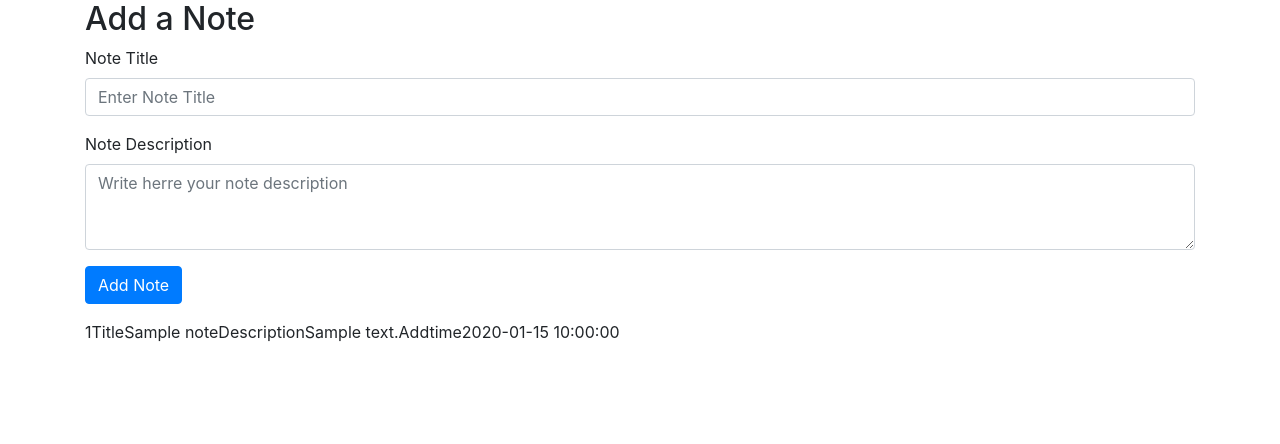
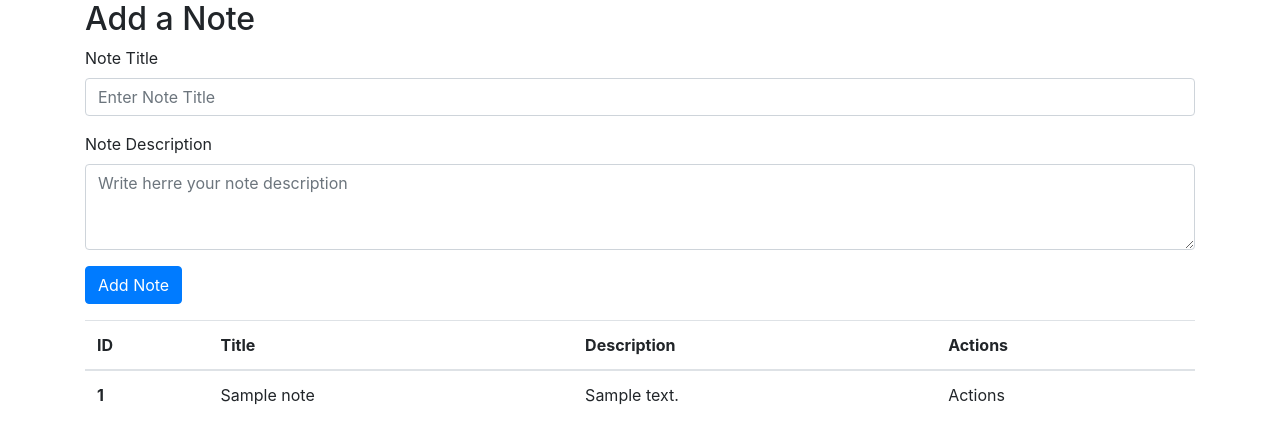
Before and after one commit to ssakibs04/iNotes, a PHP site: page / in a window 1280 px wide. Shown: the part 72-516 px from the top of the page. Run offline with PHP 8.4, Linux system fonts and the light colour scheme; tables that the repository leaves empty or names only in its code hold one stand-in row (values such as "Sample post"); some libraries are stand-ins or nearby versions.

Commit message:
Second commit

```diff
--- a/index.php
+++ b/index.php
@@ -18,31 +18,48 @@ if (!$conn) {
 
 ?>
 
-<!doctype html>
+<!DOCTYPE html>
 <html lang="en">
   <head>
     <!-- Required meta tags -->
-    <meta charset="utf-8">
-    <meta name="viewport" content="width=device-width, initial-scale=1, shrink-to-fit=no">
+    <meta charset="utf-8" />
+    <meta
+      name="viewport"
+      content="width=device-width, initial-scale=1, shrink-to-fit=no"
+    />
 
     <!-- Bootstrap CSS -->
-    <link rel="stylesheet" href="https://cdn.jsdelivr.net/npm/bootstrap@4.0.0/dist/css/bootstrap.min.css" integrity="sha384-Gn5384xqQ1aoWXA+058RXPxPg6fy4IWvTNh0E263XmFcJlSAwiGgFAW/dAiS6JXm" crossorigin="anonymous">
+    <link
+      rel="stylesheet"
+      href="https://cdn.jsdelivr.net/npm/bootstrap@4.0.0/dist/css/bootstrap.min.css"
+      integrity="sha384-Gn5384xqQ1aoWXA+058RXPxPg6fy4IWvTNh0E263XmFcJlSAwiGgFAW/dAiS6JXm"
+      crossorigin="anonymous"
+    />
 
     <title>iNotes</title>
   </head>
   <body>
-
     <!-- navbar started -->
     <nav class="navbar navbar-expand-lg navbar-dark bg-dark">
       <a class="navbar-brand" href="#">iNotes</a>
-  <button class="navbar-toggler" type="button" data-toggle="collapse" data-target="#navbarSupportedContent" aria-controls="navbarSupportedContent" aria-expanded="false" aria-label="Toggle navigation">
+      <button
+        class="navbar-toggler"
+        type="button"
+        data-toggle="collapse"
+        data-target="#navbarSupportedContent"
+        aria-controls="navbarSupportedContent"
+        aria-expanded="false"
+        aria-label="Toggle navigation"
+      >
         <span class="navbar-toggler-icon"></span>
       </button>
 
       <div class="collapse navbar-collapse" id="navbarSupportedContent">
         <ul class="navbar-nav mr-auto">
           <li class="nav-item active">
-        <a class="nav-link" href="#">Home <span class="sr-only">(current)</span></a>
+            <a class="nav-link" href="#"
+              >Home <span class="sr-only">(current)</span></a
+            >
           </li>
           <li class="nav-item">
             <a class="nav-link" href="#">About</a>
@@ -52,8 +69,15 @@ if (!$conn) {
           </li>
         </ul>
         <form class="form-inline my-2 my-lg-0">
-      <input class="form-control mr-sm-2" type="search" placeholder="Search" aria-label="Search">
-      <button class="btn btn-outline-success my-2 my-sm-0" type="submit">Search</button>
+          <input
+            class="form-control mr-sm-2"
+            type="search"
+            placeholder="Search"
+            aria-label="Search"
+          />
+          <button class="btn btn-outline-success my-2 my-sm-0" type="submit">
+            Search
+          </button>
         </form>
       </div>
     </nav>
@@ -65,11 +89,24 @@ if (!$conn) {
         <div class="form-group">
           <h2>Add a Note</h2>
           <label for="notetitle">Note Title</label>
-    <input type="text" class="form-control" id="notetitle" name="notetilte" aria-describedby="emailHelp" placeholder="Enter Note Title">
+          <input
+            type="text"
+            class="form-control"
+            id="notetitle"
+            name="notetilte"
+            aria-describedby="emailHelp"
+            placeholder="Enter Note Title"
+          />
         </div>
         <div class="form-group">
           <label for="notedescription">Note Description</label>
-    <textarea class="form-control" id="notedescription" name="notedescription" rows="3" placeholder="Write herre your note description"></textarea>
+          <textarea
+            class="form-control"
+            id="notedescription"
+            name="notedescription"
+            rows="3"
+            placeholder="Write herre your note description"
+          ></textarea>
         </div>
 
         <button type="submit" class="btn btn-primary">Add Note</button>
@@ -77,27 +114,55 @@ if (!$conn) {
     </div>
     <!-- form closed for add note -->
     <div class="container">
+
+
+      <table class="table">
+        <thead>
+          <tr>
+            <th scope="col">ID</th>
+            <th scope="col">Title</th>
+            <th scope="col">Description</th>
+            <th scope="col">Actions</th>
+          </tr>
+        </thead>
+        <tbody>
         <?php
 $sql="SELECT * FROM `notes`";
 $result = mysqli_query($conn,$sql);
 while($row= mysqli_fetch_assoc($result)){
-        echo $row ['id']."Title". $row['title']."Description".$row['description']."Addtime".$row['addtime'];
+  echo "<tr>
+  <th scope='row'>".$row['id']."</th>
+  <td>".$row['title']."</td>
+  <td>".$row['description']."</td>
+  <td>Actions</td>
+</tr>";
 
     }
 
 
 
     ?>
+
+        </tbody>
+      </table>
     </div>
-
-
-
-
 
     <!-- Optional JavaScript -->
     <!-- jQuery first, then Popper.js, then Bootstrap JS -->
-    <script src="https://code.jquery.com/jquery-3.2.1.slim.min.js" integrity="sha384-KJ3o2DKtIkvYIK3UENzmM7KCkRr/rE9/Qpg6aAZGJwFDMVNA/GpGFF93hXpG5KkN" crossorigin="anonymous"></script>
-    <script src="https://cdn.jsdelivr.net/npm/popper.js@1.12.9/dist/umd/popper.min.js" integrity="sha384-ApNbgh9B+Y1QKtv3Rn7W3mgPxhU9K/ScQsAP7hUibX39j7fakFPskvXusvfa0b4Q" crossorigin="anonymous"></script>
-    <script src="https://cdn.jsdelivr.net/npm/bootstrap@4.0.0/dist/js/bootstrap.min.js" integrity="sha384-JZR6Spejh4U02d8jOt6vLEHfe/JQGiRRSQQxSfFWpi1MquVdAyjUar5+76PVCmYl" crossorigin="anonymous"></script>
+    <script
+      src="https://code.jquery.com/jquery-3.2.1.slim.min.js"
+      integrity="sha384-KJ3o2DKtIkvYIK3UENzmM7KCkRr/rE9/Qpg6aAZGJwFDMVNA/GpGFF93hXpG5KkN"
+      crossorigin="anonymous"
+    ></script>
+    <script
+      src="https://cdn.jsdelivr.net/npm/popper.js@1.12.9/dist/umd/popper.min.js"
+      integrity="sha384-ApNbgh9B+Y1QKtv3Rn7W3mgPxhU9K/ScQsAP7hUibX39j7fakFPskvXusvfa0b4Q"
+      crossorigin="anonymous"
+    ></script>
+    <script
+      src="https://cdn.jsdelivr.net/npm/bootstrap@4.0.0/dist/js/bootstrap.min.js"
+      integrity="sha384-JZR6Spejh4U02d8jOt6vLEHfe/JQGiRRSQQxSfFWpi1MquVdAyjUar5+76PVCmYl"
+      crossorigin="anonymous"
+    ></script>
   </body>
 </html>
```
Lines whose indentation alone changed are shown as unchanged.
